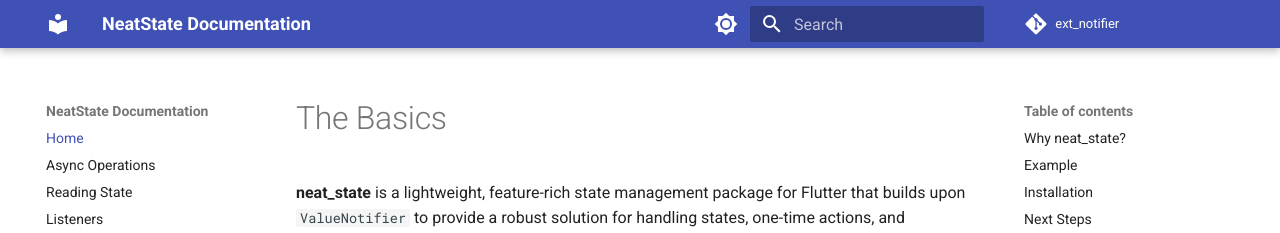
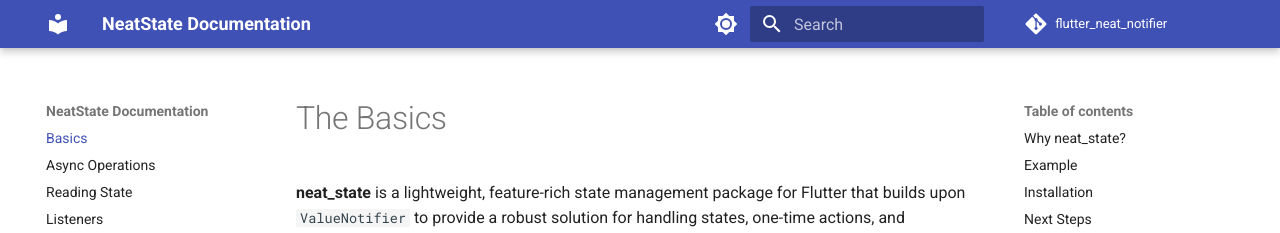
Before and after one commit to sla-000/flutter_neat_notifier, an MkDocs documentation site: the page built from docs/01_basics.md, in a window 1280 px wide. Shown: the top 233 px of the page. Built offline with MkDocs 1.6.1 and Material for MkDocs 9.7.7, drawn with Linux system fonts in a browser that asks for light colours; comment, search, counter and statistics services are not loaded.

Commit message:
Fix site

```diff
--- a/mkdocs.yml
+++ b/mkdocs.yml
@@ -1,7 +1,7 @@
 site_name: NeatState Documentation
-site_url: https://username.github.io/ext_notifier
-repo_url: https://github.com/username/ext_notifier
-repo_name: ext_notifier
+site_url: https://sla-000.github.io/flutter_neat_notifier/
+repo_url: https://github.com/sla-000/flutter_neat_notifier
+repo_name: flutter_neat_notifier
 
 theme:
   name: material
@@ -24,7 +24,7 @@ theme:
         name: Switch to light mode
 
 nav:
-  - Home: 01_basics.md
+  - Basics: 01_basics.md
   - Async Operations: 02_async.md
   - Reading State: 03_reading_state.md
   - Listeners: 04_listeners.md
```
